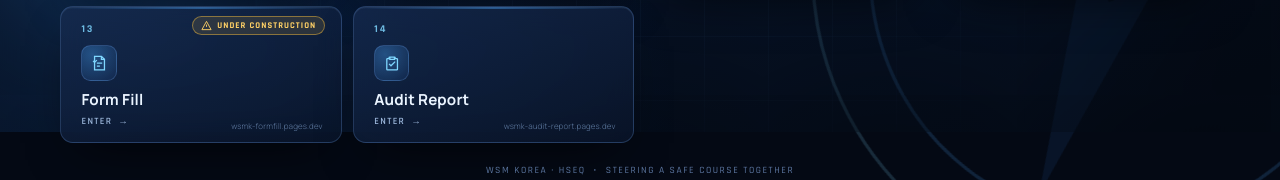
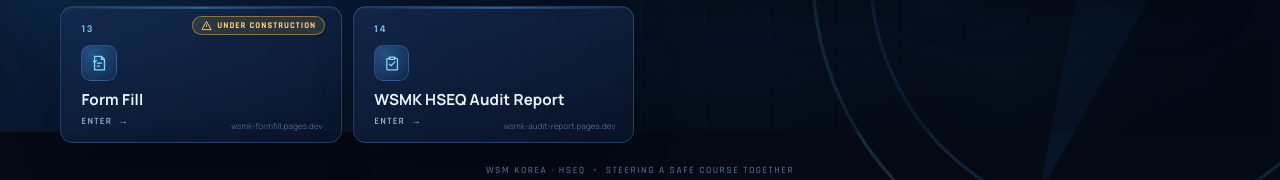
Before and after one commit to brightatsea-alt/wsmk-gateway, a plain HTML site: page index.html in a window 1280 px wide. Shown: the part 668-848 px from the top of the page. Drawn offline with Linux system fonts and the light colour scheme; a script that the page names is missing.

Commit message:
Rename card 14 to WSMK HSEQ Audit Report

```diff
--- a/index.html
+++ b/index.html
@@ -415,7 +415,7 @@
           <svg viewBox="0 0 24 24"><path d="M9 4h6a1 1 0 011 1v1h2a1 1 0 011 1v13a1 1 0 01-1 1H6a1 1 0 01-1-1V7a1 1 0 011-1h2V5a1 1 0 011-1z"/><path d="M9 4v3h6V4"/><path d="M8 13l2.5 2.5L16 10"/></svg>
         </span>
         <div>
-          <h3>Audit Report</h3>
+          <h3>WSMK HSEQ Audit Report</h3>
           <span class="go">Enter <span class="arw">→</span></span>
         </div>
         <span class="host">wsmk-audit-report.pages.dev</span>
```
